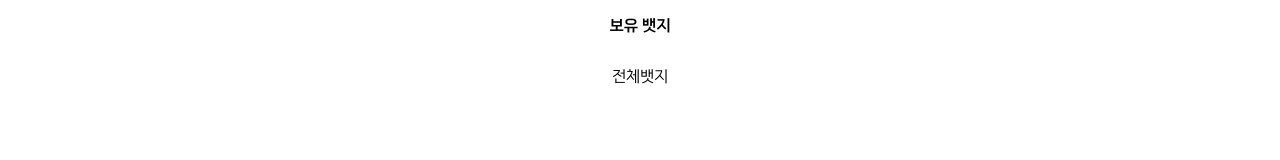
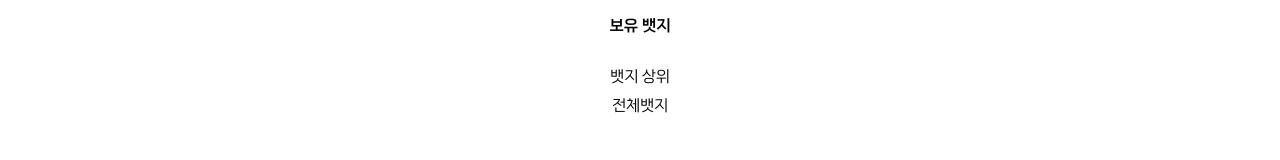
Before and after one commit to makeUgreat/Fullerting, a React (Vite) app in the folder frontend/: page /mypage/allbadge in a window 1280 px wide. Shown: the top 160 px of the page. Built offline with nearby package versions, Linux system fonts and the light colour scheme.

Commit message:
[feat] : 뱃지 화면 구조화

```diff
--- /dev/null
+++ b/frontend/src/components/mypage/badge/BadgeImage.tsx
@@ -0,0 +1,8 @@
+const BadgeImage = () => {
+  return (
+    <>
+      <h1>전체뱃지</h1>
+    </>
+  );
+};
+export default BadgeImage;
--- /dev/null
+++ b/frontend/src/components/mypage/badge/BadgeTop.tsx
@@ -0,0 +1,8 @@
+const BadgeTop = () => {
+  return (
+    <>
+      <h1>뱃지 상위</h1>
+    </>
+  );
+};
+export default BadgeTop;
--- a/frontend/src/pages/profile/AllBadge.tsx
+++ b/frontend/src/pages/profile/AllBadge.tsx
@@ -3,13 +3,16 @@ import {
   LayoutInnerBox,
 } from "../../components/common/Layout/Box";
 import { NavBar, TopBar } from "../../components/common/Navigator/navigator";
+import BadgeImage from "../../components/mypage/badge/BadgeImage";
+import BadgeTop from "../../components/mypage/badge/BadgeTop";
 const AllBadge = () => {
   return (
     <>
       <TopBar title="보유 뱃지" showBack={false} />
       <LayoutMainBox>
         <LayoutInnerBox>
-          <h1>전체뱃지</h1>
+          <BadgeTop />
+          <BadgeImage />
         </LayoutInnerBox>
       </LayoutMainBox>
       <NavBar />
```
